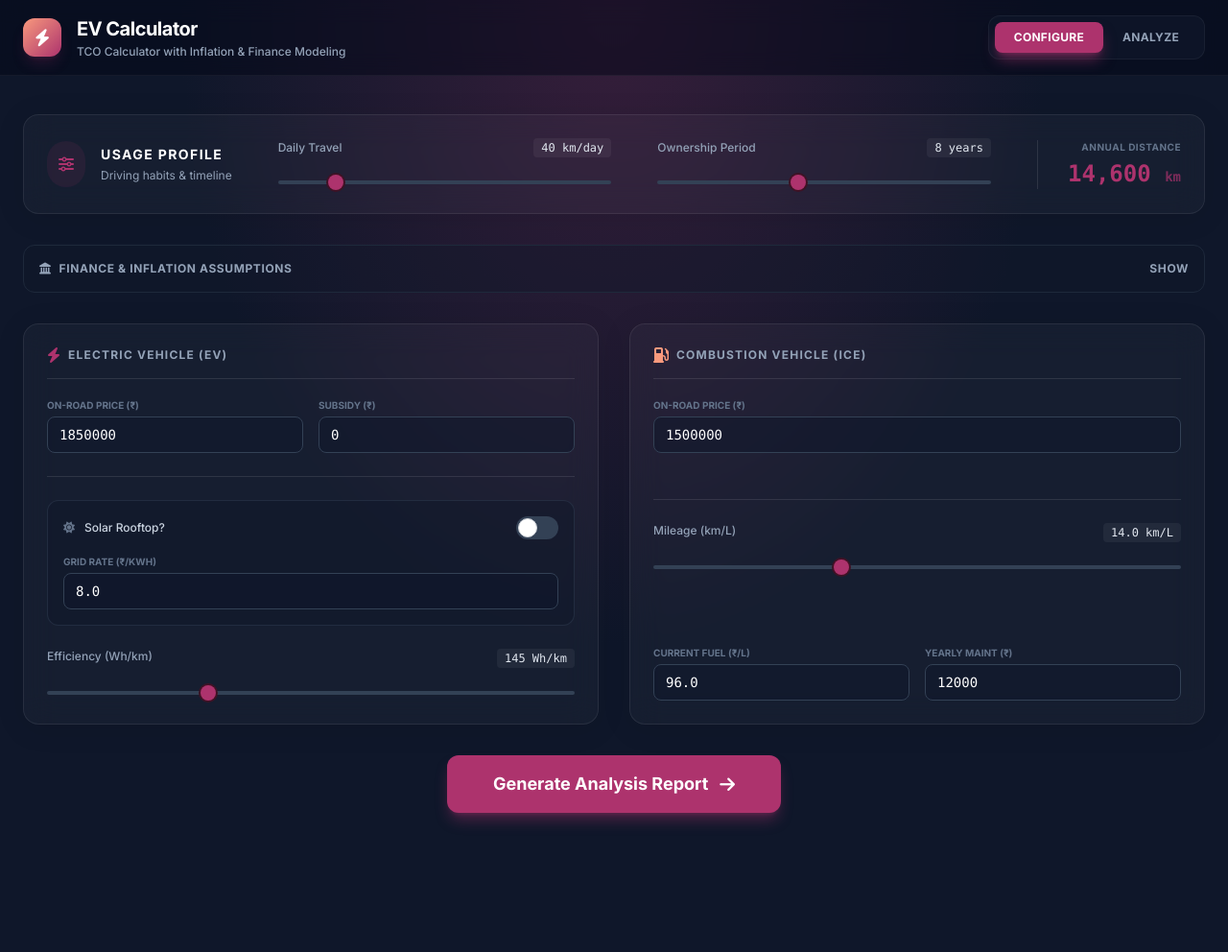
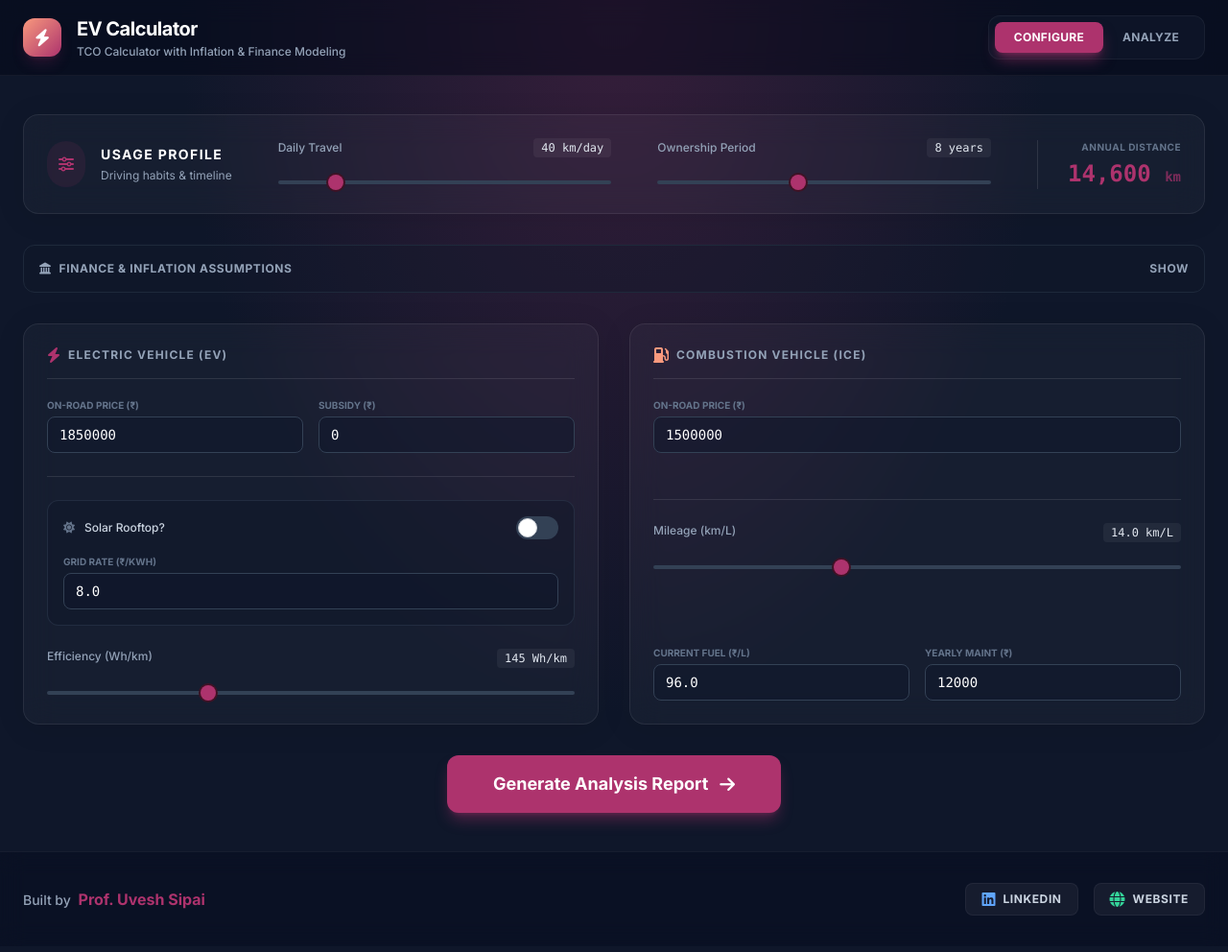
Before and after one commit to uveshsipai/EVCalculator, a plain HTML site: page EVCalculaotr.html in a window 1280 px wide. Shown: the whole page at 96% size. Before the commit the page ends 951 px from the top, so only its background shows below. Drawn offline with nearby package versions, Linux system fonts and the light colour scheme.

Commit message:
Update EVCalculaotr.html

```diff
--- a/EVCalculaotr.html
+++ b/EVCalculaotr.html
@@ -432,6 +432,25 @@
 
     </main>
 
+    <!-- FOOTER -->
+    <footer class="border-t border-white/5 bg-slate-950/30 backdrop-blur-md py-8 mt-auto">
+        <div class="max-w-7xl mx-auto px-6 flex flex-col md:flex-row justify-between items-center gap-6">
+            <div class="text-slate-400 text-sm font-medium">
+                Built by <span class="text-primary font-bold text-base ml-1">Prof. Uvesh Sipai</span>
+            </div>
+            <div class="flex items-center gap-4">
+                <a href="https://www.linkedin.com/in/uveshsipai/" target="_blank" class="group flex items-center gap-2 px-4 py-2 rounded-lg bg-white/5 hover:bg-white/10 border border-white/5 hover:border-white/10 transition-all">
+                    <i class="fab fa-linkedin text-blue-400 group-hover:scale-110 transition-transform"></i>
+                    <span class="text-xs font-bold uppercase tracking-wider text-slate-300 group-hover:text-white">LinkedIn</span>
+                </a>
+                <a href="https://uveshsipai.com" target="_blank" class="group flex items-center gap-2 px-4 py-2 rounded-lg bg-white/5 hover:bg-white/10 border border-white/5 hover:border-white/10 transition-all">
+                    <i class="fas fa-globe text-emerald-400 group-hover:scale-110 transition-transform"></i>
+                    <span class="text-xs font-bold uppercase tracking-wider text-slate-300 group-hover:text-white">Website</span>
+                </a>
+            </div>
+        </div>
+    </footer>
+
     <!-- LOGIC -->
     <script>
         // Constants
```
